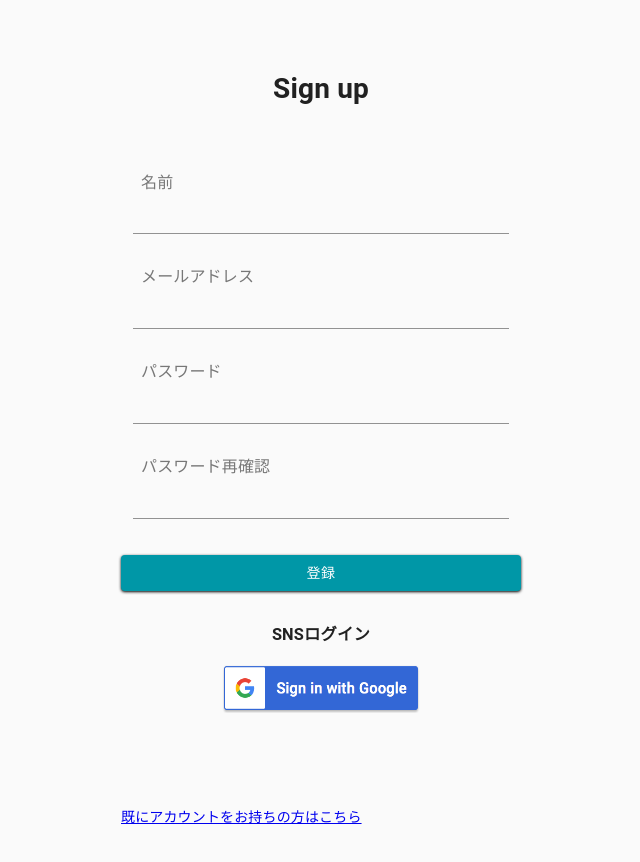
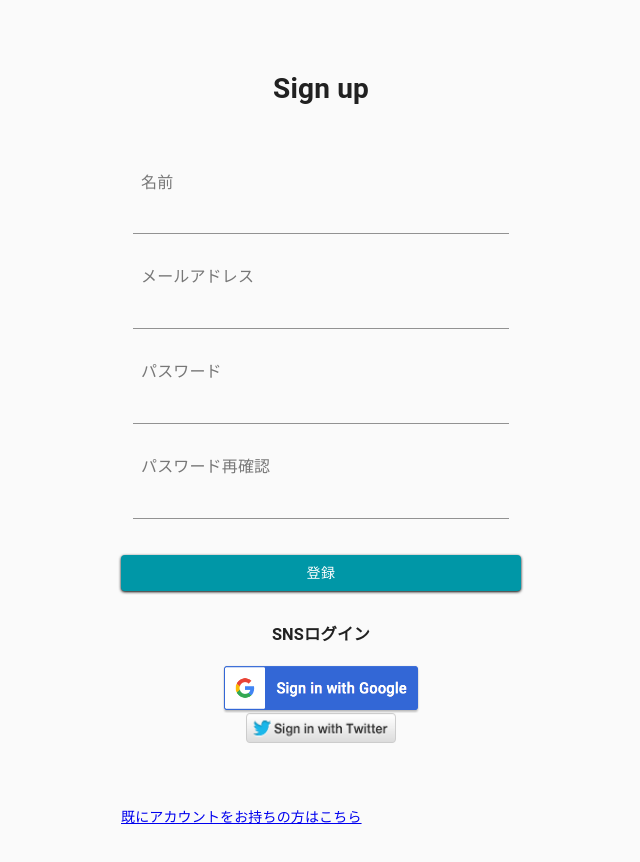
Before and after one commit to ohara95/blogFavo, a Next.js app: page /signup in a window 1280 px wide. Shown: the top 862 px of the page, without its empty margins (319-959 px from the left). Built offline with nearby package versions, Linux system fonts and the light colour scheme.

Commit message:
twitterログイン追加

```diff
--- a/root/components/SignInWithSns.tsx
+++ b/root/components/SignInWithSns.tsx
@@ -1,22 +1,18 @@
 import React from 'react';
-import firebase, { auth, db, providerGoogle } from '../utils/firebase';
+import firebase, {
+  auth,
+  db,
+  providerGoogle,
+  providerTwitter,
+} from '../utils/firebase';
 import styled from 'styled-components';
 import Image from 'next/image';
 
 export const SignInWithSns = () => {
-  const googleLogin = async () => {
+  const snsLogin = async (provider: firebase.auth.AuthProvider) => {
     try {
-      const res = await auth.signInWithPopup(providerGoogle);
-      console.log(res);
-      snsLoginResponse(res);
-    } catch (error) {
-      console.error(error);
-    }
-  };
-
-  const snsLoginResponse = async (res: firebase.auth.UserCredential) => {
-    const user = res.user as firebase.User;
-    try {
+      const res = await auth.signInWithPopup(provider);
+      const user = res.user as firebase.User;
       return await db.collection('users').doc(user.uid).set({
         name: user.displayName,
         icon: user.photoURL,
@@ -36,7 +32,14 @@ export const SignInWithSns = () => {
           alt="Googleログイン"
           width="200px"
           height="50px"
-          onClick={googleLogin}
+          onClick={() => snsLogin(providerGoogle)}
+        />
+        <StyledImage
+          src="/images/twitter.png"
+          alt="Twitterログイン"
+          width="150px"
+          height="30px"
+          onClick={() => snsLogin(providerTwitter)}
         />
       </Container>
     </>
@@ -48,6 +51,10 @@ const Container = styled.div`
   flex-direction: column;
   align-items: center;
   height: 200px;
+  // Imageが外側にdivを含むため
+  > div {
+    margin-bottom: 10px;
+  }
 `;
 
 const StyledImage = styled(Image)`
--- a/root/utils/firebase.ts
+++ b/root/utils/firebase.ts
@@ -22,4 +22,5 @@ export const auth = firebase.auth();
 export const db = firebase.firestore();
 export const storage = firebase.storage();
 export const providerGoogle = new firebase.auth.GoogleAuthProvider();
+export const providerTwitter = new firebase.auth.TwitterAuthProvider();
 export default firebase;
```
Also changed, not shown: public/images/twitter.png (added).
